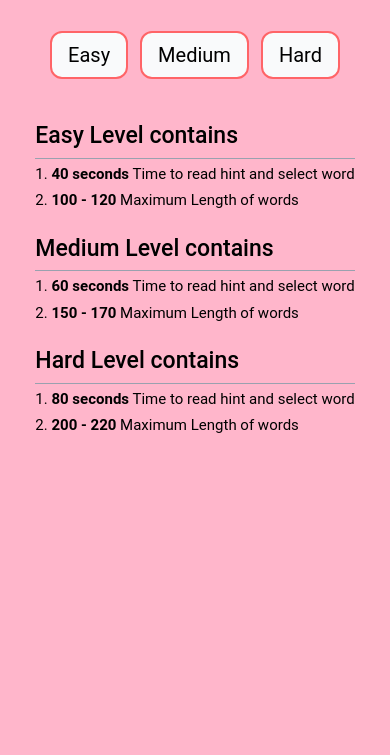
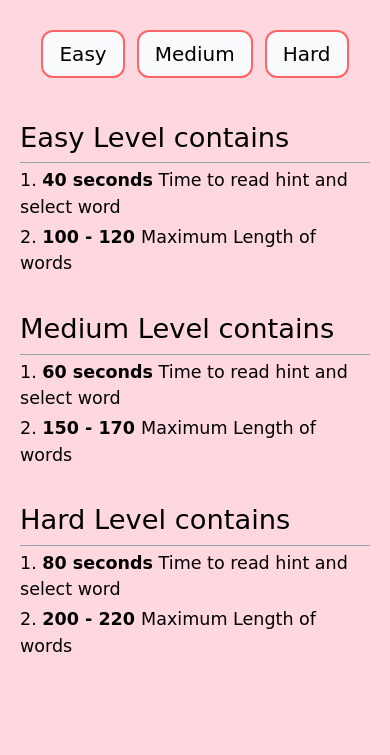
Before and after one commit to meethatkar/Story-Stitchers, a website: page level.html in a window 390 px wide. Shown: the part 89-844 px from the top of the page. Drawn offline with Linux system fonts and the light colour scheme.

Commit message:
made desktop responsive too levelpage

```diff
--- a/level.css
+++ b/level.css
@@ -1,9 +1,10 @@
 @import "tailwindcss";
 @import url('https://fonts.googleapis.com/css2?family=Roboto:ital,wght@0,100..900;1,100..900&display=swap');
+@import url('https://fonts.googleapis.com/css2?family=Caveat:wght@400..700&family=Roboto:ital,wght@0,100..900;1,100..900&display=swap');
+@import url('https://fonts.googleapis.com/css2?family=Caveat:wght@400..700&family=Pangolin&family=Roboto:ital,wght@0,100..900;1,100..900&display=swap');
 
 @theme{
     --font-roboto: 'Roboto', sans-serif;
+    --font-cursive: 'Caveat', cursive;
+    --font-pangolin: 'Pangolin';
 }
-body{
-    background-color: #ffb6cb;
-}
--- a/level.html
+++ b/level.html
@@ -6,28 +6,28 @@
     <title>Levels</title>
     <link rel="stylesheet" href="level-tailwind.css">
 </head>
-<body class="pt-5 flex flex-col items-center font-roboto bg-[#ff99ac63] px-5">
-    <h1 class="text-[40px] font-medium mb-10"> Choose Your level</h1>
+<body class="pt-5 flex flex-col items-center font-cursive bg-[#ff99ac63] px-5">
+    <h1 class="text-[10vw] font-medium mb-10 md:text-[5vw]"> Choose Your level</h1>
     <div id="buttons" class="w-12/12 flex justify-center gap-3">
         <button class="text-xl py-2 px-4 bg-gray-50 border-2 border-red-400 rounded-xl" id="easy"> Easy </button>
         <button class="text-xl py-2 px-4 bg-gray-50 border-2 border-red-400 rounded-xl" id="medium"> Medium </button>
         <button class="text-xl py-2 px-4 bg-gray-50 border-2 border-red-400 rounded-xl" id="hard"> Hard </button>
     </div>
-    <div id="message" class="mt-10 flex flex-col items-center gap-5">
+    <div id="message" class="mt-10 flex flex-col items-center gap-8 md:flex-row md:px-5 md:gap-12">
         <div id="easy-msg" class="flex flex-col items-start gap-1">
-            <h3 class="text-[23px] font-medium">Easy Level contains</h3> <div id="line" class="w-full h-[1px] bg-gray-400"></div>
-            <h4 class="text-[15px]">1. <b>40 seconds</b> Time to read hint and select word </h4>
-            <h4 class="text-[15px]">2. <b> 100 - 120 </b> Maximum Length of words </h4>
+            <h3 class="text-[7vw] font-medium md:text-[2.5vw]">Easy Level contains</h3> <div id="line" class="w-full h-[1px] bg-gray-400"></div>
+            <h4 class="text-[4.5vw] md:text-[1.3vw]">1. <b>40 seconds</b> Time to read hint and select word </h4>
+            <h4 class="text-[4.5vw] md:text-[1.3vw]">2. <b> 100 - 120 </b> Maximum Length of words </h4>
         </div>
         <div id="easy-msg" class="flex flex-col items-start gap-1">
-            <h3 class="text-[23px] font-medium">Medium Level contains</h3> <div id="line" class="w-full h-[1px] bg-gray-400"></div>
-            <h4 class="text-[15px]">1. <b>60 seconds</b> Time to read hint and select word </h4>
-            <h4 class="text-[15px]">2. <b> 150 - 170 </b> Maximum Length of words </h4>
+            <h3 class="text-[7vw] font-medium md:text-[2.5vw]">Medium Level contains</h3> <div id="line" class="w-full h-[1px] bg-gray-400"></div>
+            <h4 class="text-[4.5vw] md:text-[1.3vw]">1. <b>60 seconds</b> Time to read hint and select word </h4>
+            <h4 class="text-[4.5vw] md:text-[1.3vw]">2. <b> 150 - 170 </b> Maximum Length of words </h4>
         </div>
         <div id="easy-msg" class="flex flex-col items-start gap-1">
-            <h3 class="text-[23px] font-medium">Hard Level contains</h3> <div id="line" class="w-full h-[1px] bg-gray-400"></div>
-            <h4 class="text-[15px]">1. <b>80 seconds</b> Time to read hint and select word </h4>
-            <h4 class="text-[15px]">2. <b> 200 - 220 </b> Maximum Length of words </h4>
+            <h3 class="text-[7vw] font-medium md:text-[2.5vw]">Hard Level contains</h3> <div id="line" class="w-full h-[1px] bg-gray-400"></div>
+            <h4 class="text-[4.5vw] md:text-[1.3vw]">1. <b>80 seconds</b> Time to read hint and select word </h4>
+            <h4 class="text-[4.5vw] md:text-[1.3vw]">2. <b> 200 - 220 </b> Maximum Length of words </h4>
         </div>
     </div>
     <script src="level.js"></script>
```
Also changed, not shown: hometailwind.css, level-tailwind.css.
